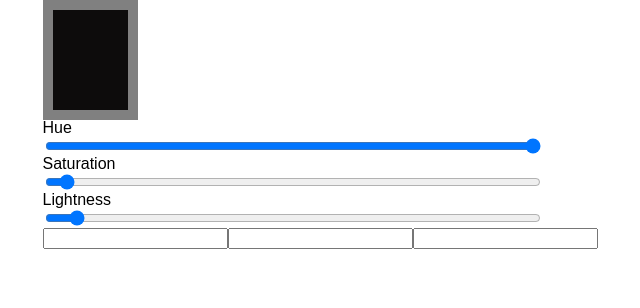
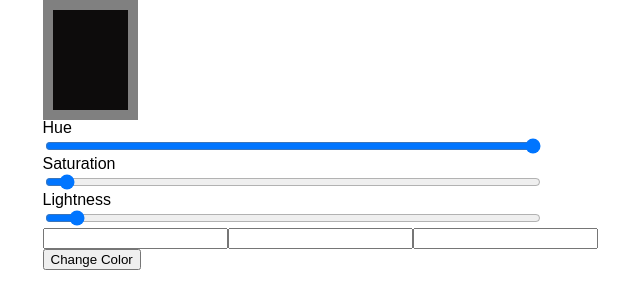
Before and after one commit to rh1456/color, a React (Create React App) app: page / in a window 1280 px wide. Shown: the top 308 px of the page, without its empty margins (320-960 px from the left). Built offline with nearby package versions, Linux system fonts and the light colour scheme.

Commit message:
random button works

```diff
--- a/src/App.js
+++ b/src/App.js
@@ -22,13 +22,13 @@ const App = () => {
       setLightness(lightness + 1)
     }
   }
-  // const randomColor = eventData => {
-  //   if (eventData) {
-  //     setHue(Math.floor(Math.random() * 360))
-  //     setLightness(Math.floor(Math.random() * 100))
-  //     setSaturation(Math.floor(Math.random() * 100))
-  //   }
-  // }
+  const randomColor = eventData => {
+    if (eventData) {
+      setHue(Math.floor(Math.random() * 360))
+      setLightness(Math.floor(Math.random() * 100))
+      setSaturation(Math.floor(Math.random() * 100))
+    }
+  }
   const divStyle = {
     backgroundColor: `hsl(${hue}, ${saturation}%, ${lightness}% )`,
   }
@@ -62,9 +62,7 @@ const App = () => {
         <input type="text" {...lightness} />
       </section>
 
-      {/* <button onClick={eventData => randomColor(event.target.value)}>
-        Change Color
-      </button> */}
+      <button onClick={randomColor}>Change Color</button>
     </>
   )
 }
```
